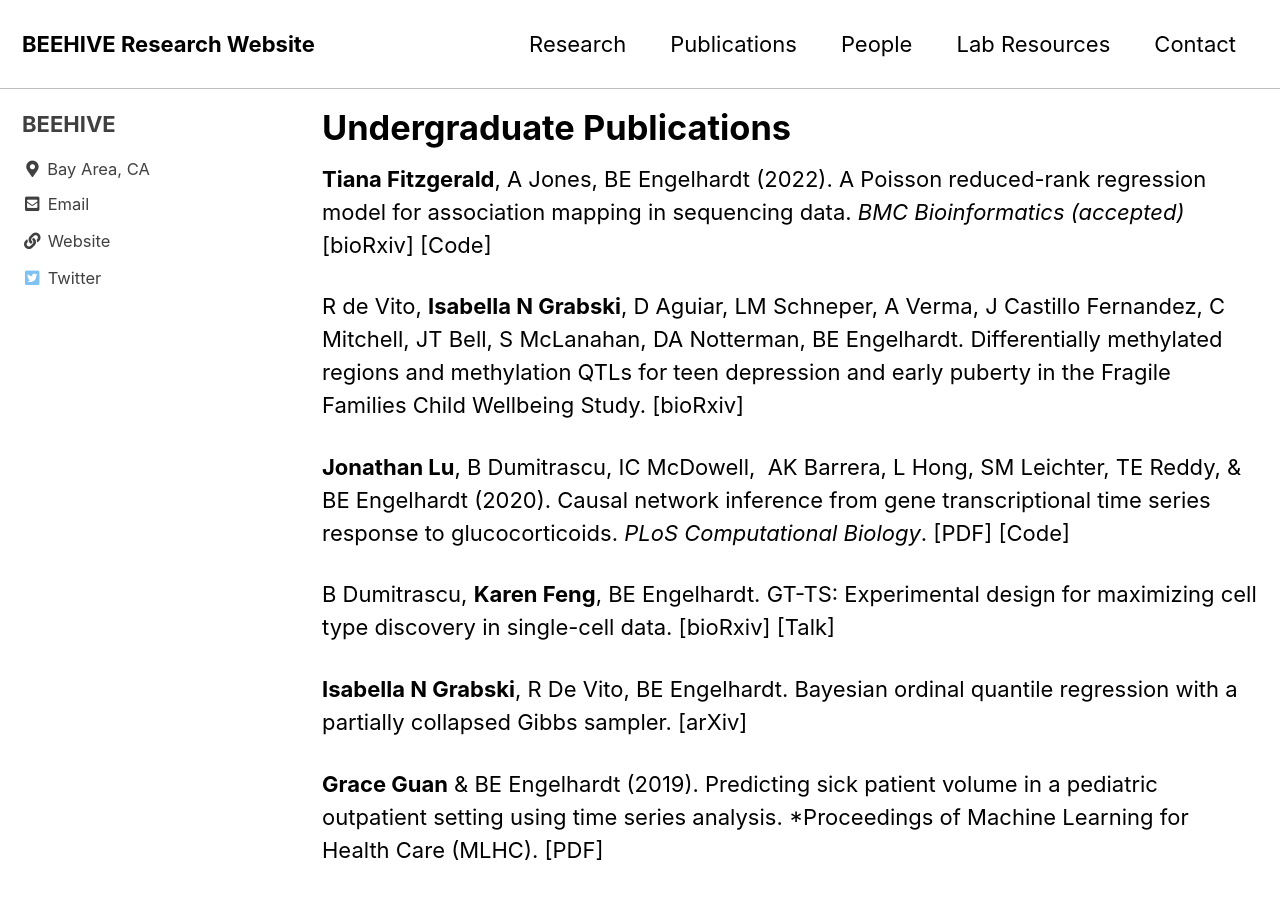
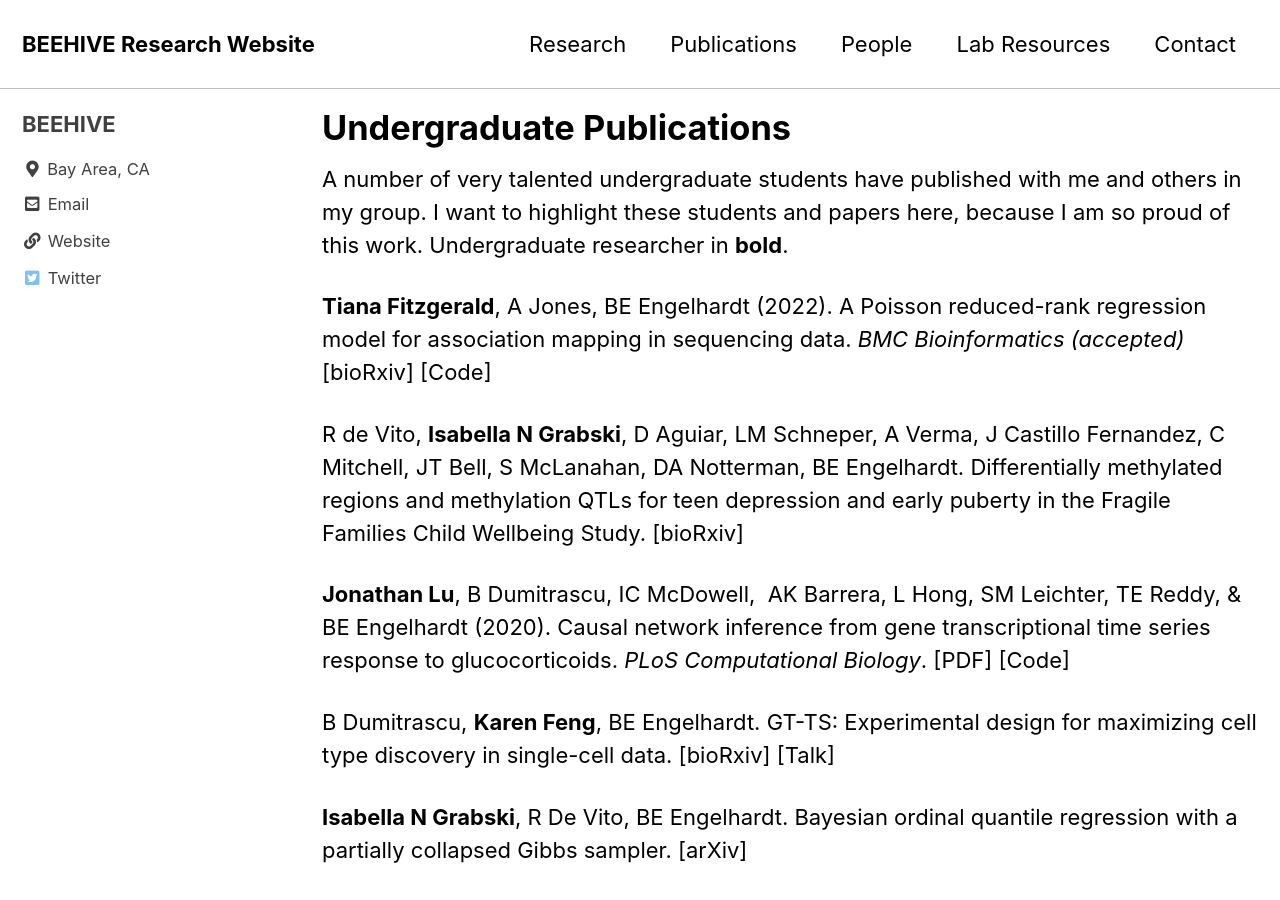
Before and after one commit to stanfordbeehive/stanfordbeehive.github.io, a Jekyll site: the page built from _pages/undergradPubs.md, in a window 1280 px wide and 900 px high. Built offline with Jekyll 4.4.1, drawn with Linux system fonts in a browser that asks for light colours; cached includes are drawn as plain includes.

Commit message:
Update undergradPubs.md

```diff
--- a/_pages/undergradPubs.md
+++ b/_pages/undergradPubs.md
@@ -3,6 +3,8 @@ title: "Undergraduate Publications"
 permalink: /undergraduate_pubs/
 date: 2022-06-11
 ---
+
+A number of very talented undergraduate students have published with me and others in my group. I want to highlight these students and papers here, because I am so proud of this work. Undergraduate researcher in **bold**.
 
 **Tiana Fitzgerald**, A Jones, BE Engelhardt (2022). A Poisson reduced-rank regression model for association mapping in sequencing data. *BMC Bioinformatics (accepted)* [bioRxiv] [Code]
 
```
